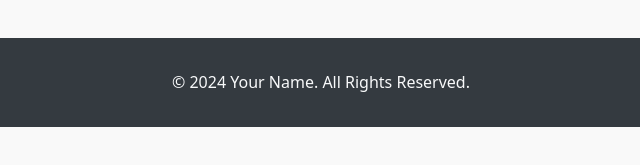
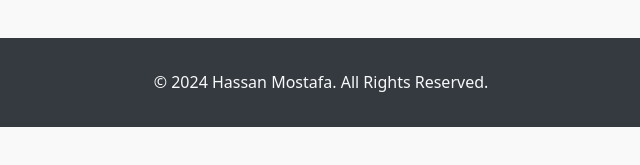
Before and after one commit to enghassanmostafa11130-maker/enghassanmostafa11130-maker.github.io, a plain HTML site: page about.html in a window 1280 px wide. Shown: the part 533-698 px from the top of the page, 319-959 px from the left. Drawn offline with Linux system fonts and the light colour scheme.

Commit message:
Made updates to the website

```diff
--- a/about.html
+++ b/about.html
@@ -77,7 +77,7 @@
     <!-- ======================= FOOTER ======================= -->
     <footer class="footer">
       <div class="footer__container container">
-        <p>&copy; 2024 Your Name. All Rights Reserved.</p>
+        <p>&copy; 2024 Hassan Mostafa. All Rights Reserved.</p>
         <!-- We can add social media links here later -->
       </div>
     </footer>
```
Also changed, not shown: index.html (+1 -1 lines), projects.html (+1 -1 lines), link.txt (added).
